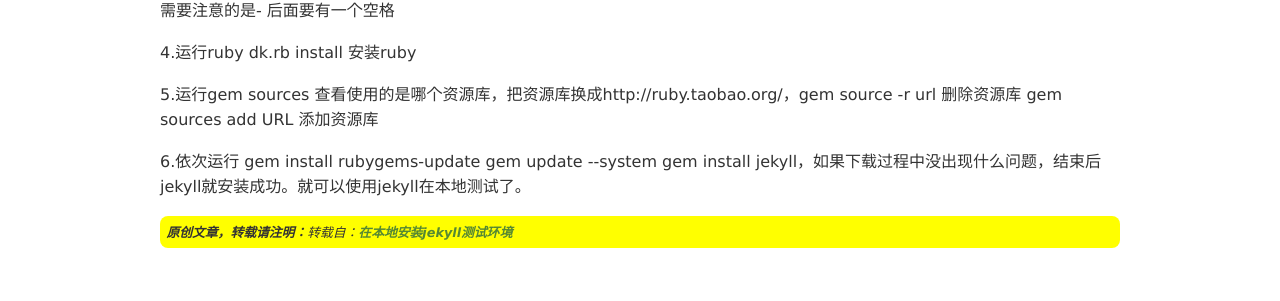
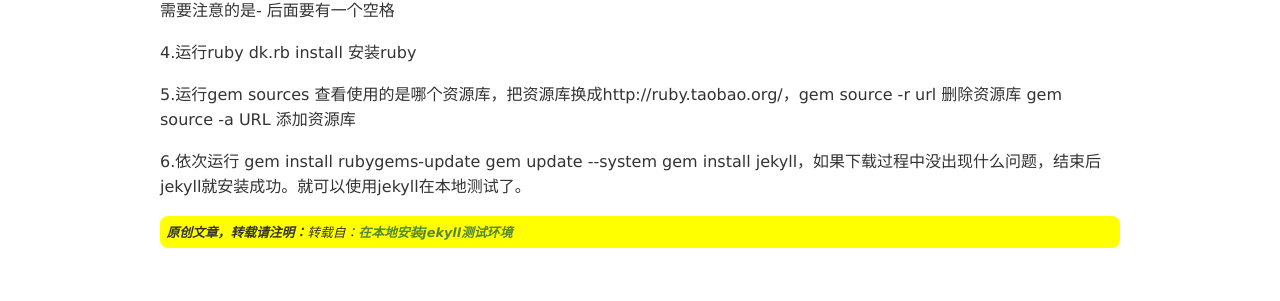
Before and after one commit to lxpfunny/lxpfunny.github.com, a Jekyll site: the page built from _posts/2014/08/2014-08-03-install_jekyll.md, in a window 1280 px wide. Shown: the part 492-793 px from the top of the page. Built offline with Jekyll 4.4.1, drawn with Linux system fonts in a browser that asks for light colours; Markdown is read by kramdown in place of the engine named in the settings; comment, search, counter and statistics services are not loaded.

Commit message:
修改博客

```diff
--- a/_posts/2014/08/2014-08-03-install_jekyll.md
+++ b/_posts/2014/08/2014-08-03-install_jekyll.md
@@ -8,6 +8,6 @@ title: 在本地安装jekyll测试环境
  <p>3.进入devkit解压目录下，双击msys.bat，运行ruby dk.rb init,这时目录下会生成一个config.yml文件，打开按照提示配置ruby的安装目录</p>
 <p>需要注意的是- 后面要有一个空格</p>
 <p>4.运行ruby dk.rb install 安装ruby</p>
-<p>5.运行gem sources 查看使用的是哪个资源库，把资源库换成http://ruby.taobao.org/，gem source -r url 删除资源库   gem sources add URL 添加资源库<p>
+<p>5.运行gem sources 查看使用的是哪个资源库，把资源库换成http://ruby.taobao.org/，gem source -r url 删除资源库   gem source -a URL 添加资源库<p>
 <p>6.依次运行 gem install rubygems-update  gem update --system gem install jekyll，如果下载过程中没出现什么问题，结束后jekyll就安装成功。就可以使用jekyll在本地测试了。
 </p>
```
